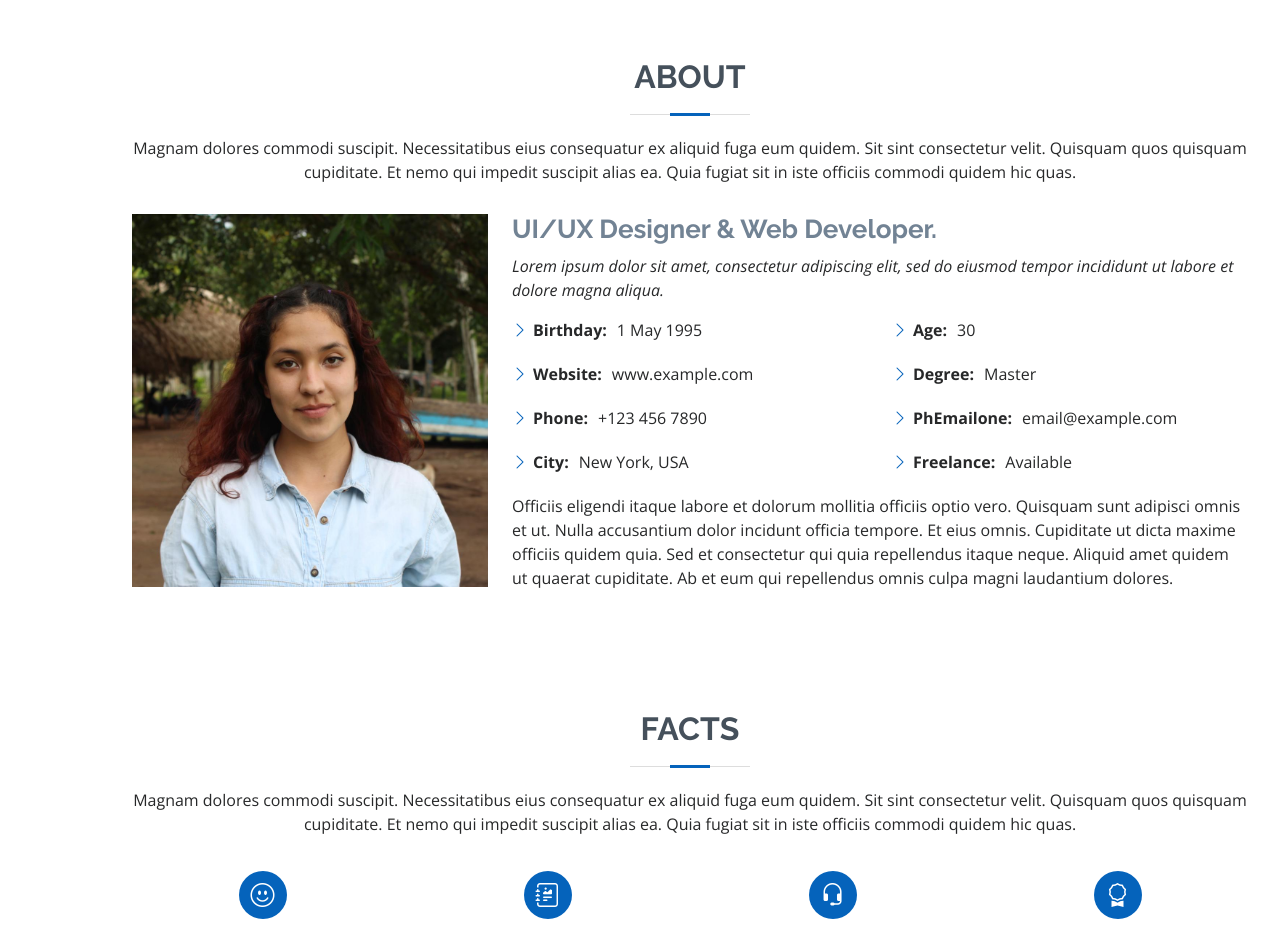
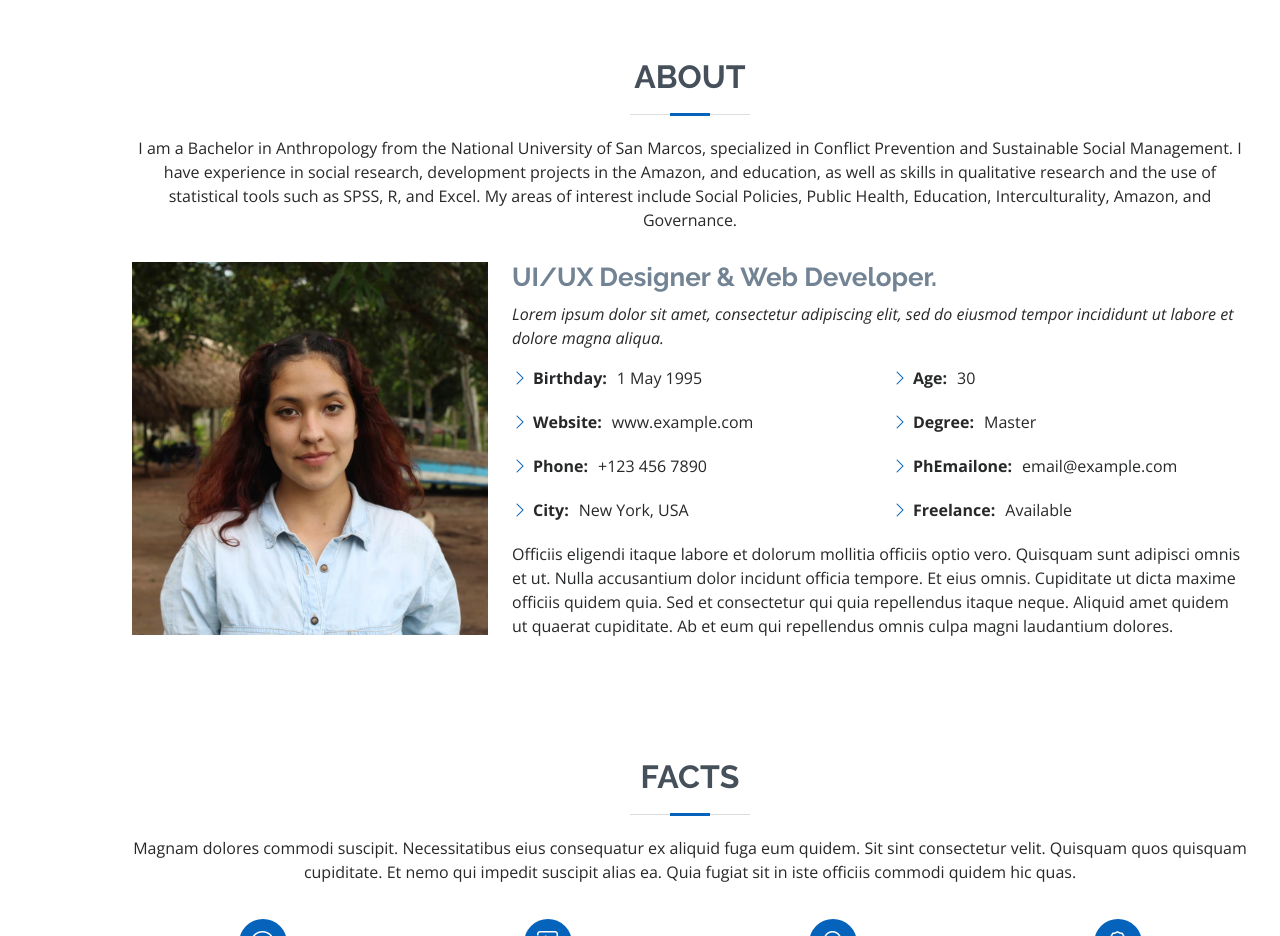
Before and after one commit to abigabrielac/Portafolio-, a plain HTML site: page index.html in a window 1280 px wide. Shown: the part 802-1738 px from the top of the page. Drawn offline with nearby package versions, Linux system fonts and the light colour scheme.

Commit message:
Update index.html

```diff
--- a/index.html
+++ b/index.html
@@ -5,7 +5,7 @@
   <meta charset="utf-8">
   <meta content="width=device-width, initial-scale=1.0" name="viewport">
 
-  <title>Gabriela's portfolio - Index</title>
+  <title>Gabriela's portfolio</title>
   <meta content="" name="description">
   <meta content="" name="keywords">
 
@@ -80,7 +80,7 @@
 
         <div class="section-title">
           <h2>About</h2>
-          <p>Magnam dolores commodi suscipit. Necessitatibus eius consequatur ex aliquid fuga eum quidem. Sit sint consectetur velit. Quisquam quos quisquam cupiditate. Et nemo qui impedit suscipit alias ea. Quia fugiat sit in iste officiis commodi quidem hic quas.</p>
+          <p>I am a Bachelor in Anthropology from the National University of San Marcos, specialized in Conflict Prevention and Sustainable Social Management. I have experience in social research, development projects in the Amazon, and education, as well as skills in qualitative research and the use of statistical tools such as SPSS, R, and Excel. My areas of interest include Social Policies, Public Health, Education, Interculturality, Amazon, and Governance.</p>
         </div>
 
         <div class="row">
```
